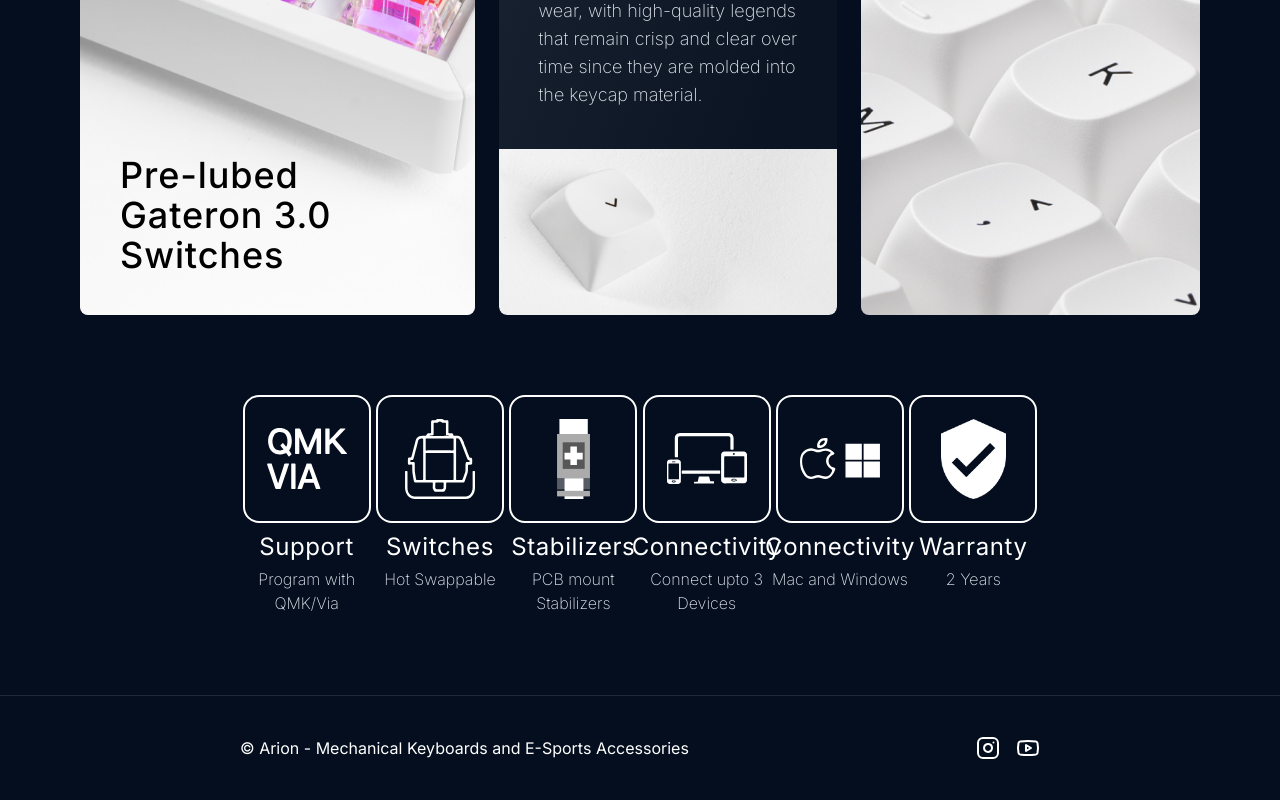
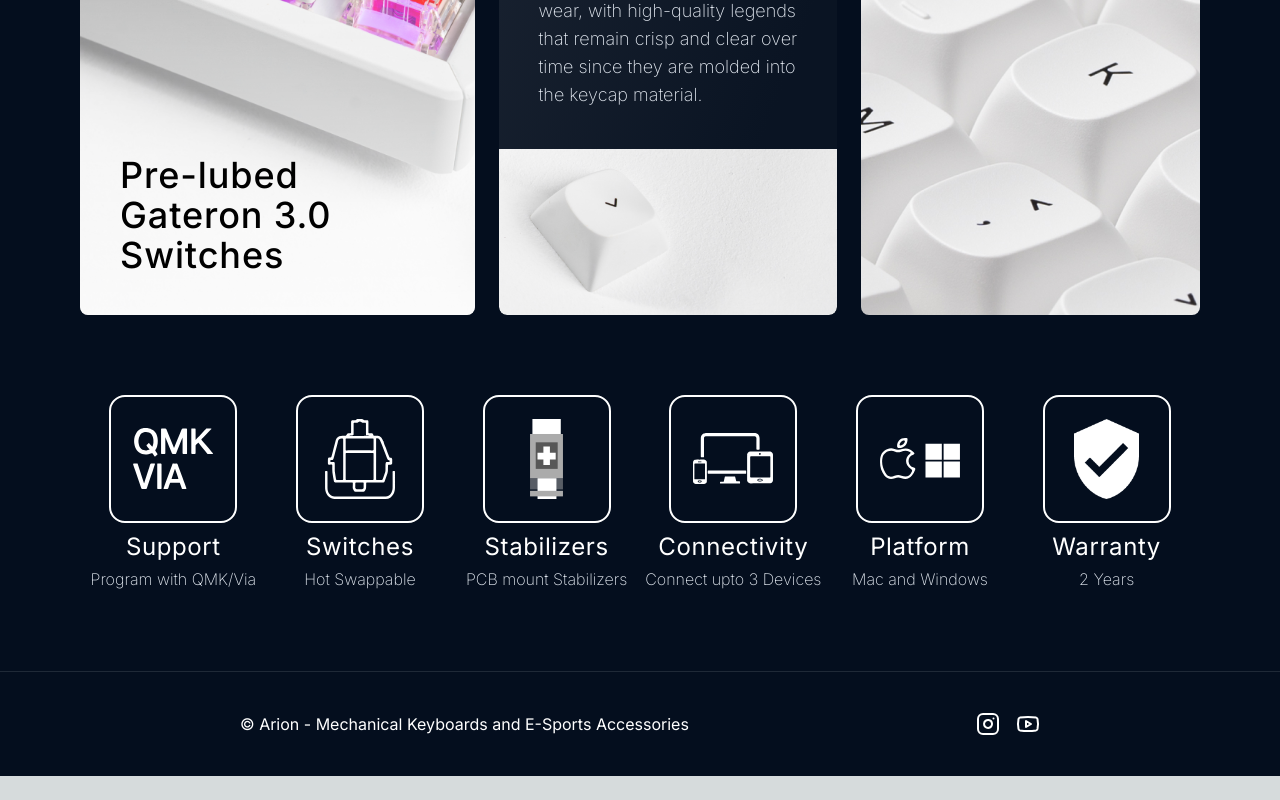
Before and after one commit to samalsubrat/arion, a Next.js app: page /frost in a window 1280 px wide. Shown: the part 1631-2431 px from the top of the page. After the commit the page ends 2407 px from the top, so only its background shows below. Built offline with nearby package versions, Linux system fonts and the light colour scheme.

Commit message:
some update

```diff
--- a/src/app/frost/components/Feature.tsx
+++ b/src/app/frost/components/Feature.tsx
@@ -3,7 +3,7 @@ import MaxWidthWrapper from "@/components/MaxWidthWrapper";
 
 const Feature = () => {
   return (
-    <MaxWidthWrapper className="py-20">
+    <MaxWidthWrapper className="py-20 xl:px-20 2xl:px-60">
         <div className="grid grid-cols-3 lg:grid-cols-6 place-content-center mx-auto">
           {items.map((item) => (
             // eslint-disable-next-line react/jsx-key
@@ -44,7 +44,7 @@ const items = [
     {
       image:
         "/benefits/5.svg",
-      title: "Connectivity",
+      title: "Platform",
       subtitle: "Mac and Windows",
     },
     {
```
